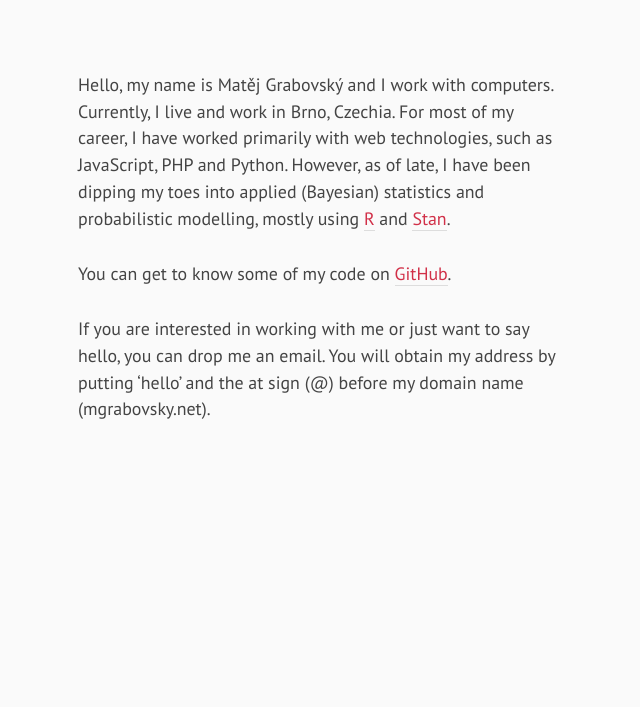
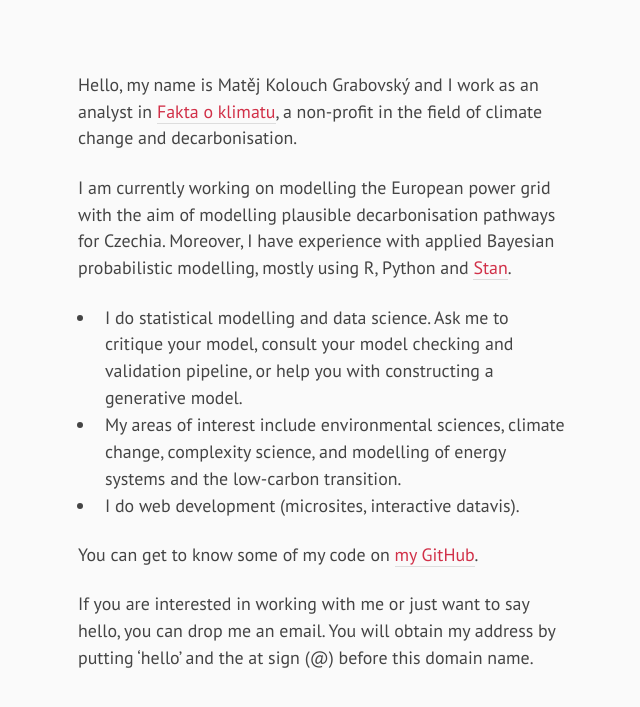
Before and after one commit to mgrabovsky/mgrabovsky.github.io, a PHP site: page / in a window 1280 px wide. Shown: the top 707 px of the page, without its empty margins (318-958 px from the left). Run offline with PHP 8.4, Linux system fonts and the light colour scheme.

Commit message:
Update copy

```diff
--- a/index.html
+++ b/index.html
@@ -3,25 +3,38 @@
 <head>
     <meta charset="UTF-8" />
     <meta http-equiv="X-UA-Compatible" content="IE=edge" />
-    <title>Profile of Matěj Grabovský</title>
-    <meta name="description" content="Matěj is a programmer focusing on data and statistical modelling" />
+    <title>Profile of Matěj Kolouch Grabovský</title>
+    <meta name="description" content="Matěj is an analyst with a focus on computational and statistical modelling" />
     <meta name="author" content="Matěj Grabovský" />
     <meta name="viewport" content="width=device-width,initial-scale=1" />
     <meta name="robots" content="index,follow" />
-    <link rel="stylesheet" media="all" href="main.css?20210114" />
+    <link rel="stylesheet" media="all" href="main.css?20240819" />
 </head>
 <body>
-    <p>Hello, my name is Matěj Grabovský and I work with computers. Currently, I live
-    and work in Brno, Czechia. For most of my career, I have worked primarily with
-    web technologies, such as JavaScript, PHP and Python. However, as of late, I have
-    been dipping my toes into applied (Bayesian) statistics and probabilistic
-    modelling, mostly using <a href="https://www.r-project.org/">R</a> and
-    <a href="https://mc-stan.org/">Stan</a>.</p>
+    <p>Hello, my name is Matěj Kolouch Grabovský and I work as an analyst in
+    <a href="https://faktaoklimatu.cz/">Fakta o klimatu</a>, a non-profit in the field
+    of climate change and decarbonisation.</p>
 
-    <p>You can get to know some of my code on <a href="https://github.com/mgrabovsky">GitHub</a>.</p>
+    <p>I am currently working on modelling the European power grid with the aim of
+    modelling plausible decarbonisation pathways for Czechia. Moreover, I have
+    experience with applied Bayesian probabilistic modelling, mostly using R, Python
+    and <a href="https://mc-stan.org/">Stan</a>.</p>
+
+    <ul>
+        <li>I do statistical modelling and data science. Ask me to critique your
+            model, consult your model checking and validation pipeline, or help you
+            with constructing a generative model.</li>
+        <li>My areas of interest include environmental sciences, climate change,
+            complexity science, and modelling of energy systems and the low-carbon
+            transition.</li>
+        <li>I do web development (microsites, interactive datavis).</li>
+    </ul>
+
+    <p>You can get to know some of my code on
+    <a href="https://github.com/mgrabovsky">my GitHub</a>.</p>
 
     <p>If you are interested in working with me or just want to say hello, you
     can drop me an email. You will obtain my address by putting ‘hello’ and
-    the at sign (@) before my domain name (mgrabovsky.net).</p>
+    the at sign (@) before this domain name.</p>
 </body>
 </html>
--- a/main.css
+++ b/main.css
@@ -16,7 +16,6 @@ audio, video {
 }
 article, aside, canvas, figure, figure img, figcaption, hgroup, footer, header, main,
 nav, section, audio, video { display: block; }
-ul, ol { list-style: none; }
 a img { border: 0; }
 a, a:hover, a:active, a:link, a:visited { color: inherit; text-decoration: none; }
 em { font-style: italic; }
@@ -37,9 +36,11 @@ body {
     -webkit-text-size-adjust: 100%;
 }
 
+b { font-weight: bold; }
 i { font-style: italic; }
-
-p { margin-bottom: 28px; }
+p { margin-bottom: 1.25em; }
+ul { margin-bottom: 1.25em; padding-left: 1em; }
+li { padding-left: .5em; }
 
 a, a:link, a:visited, .menu a:hover {
     color: #d13048;
```
